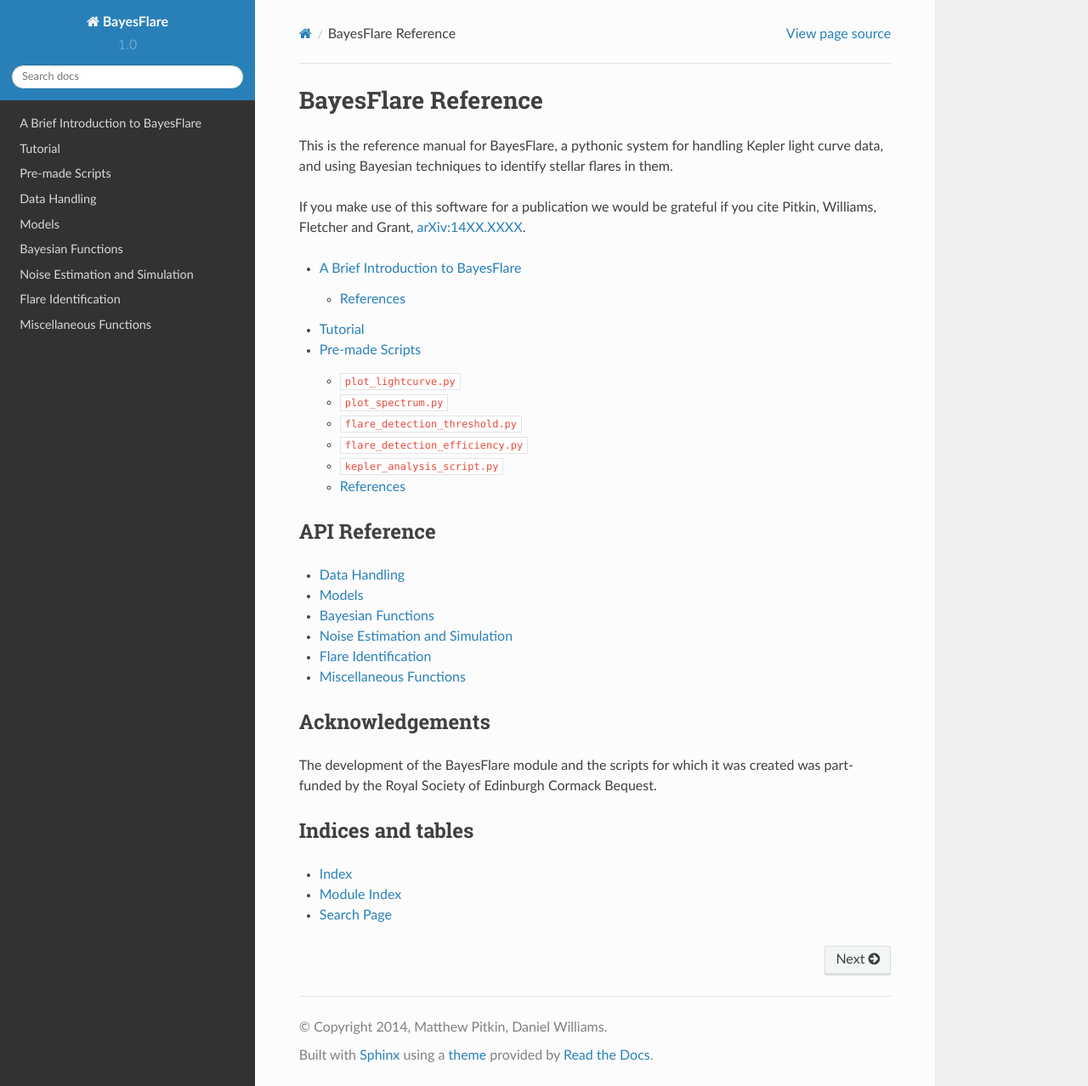
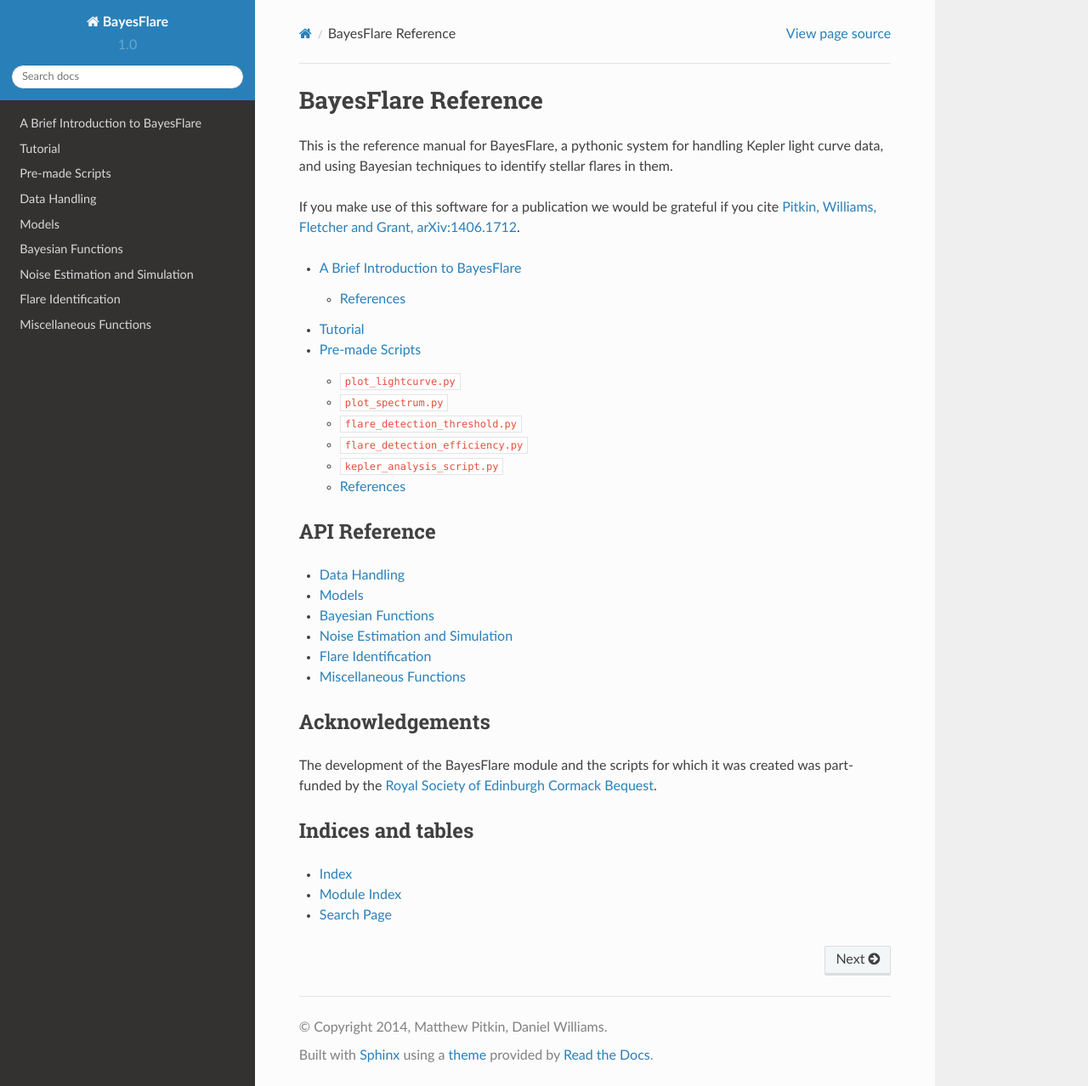
Before and after one commit to BayesFlare/bayesflare, a Sphinx documentation site: the page built from docs/source/index.rst, in a window 1280 px wide and 1278 px high. Shown: the whole window at 85% size. Built offline with Sphinx 7.4.7 and the Read the Docs theme 2.0.0, drawn with Linux system fonts in a browser that asks for light colours.

```diff
--- a/docs/source/bayes.rst
+++ b/docs/source/bayes.rst
@@ -97,4 +97,4 @@ Cython functions
 References
 ----------
 .. [1] http://mattpitkin.github.io/amplitude-marginaliser
-.. [2] Pitkin, Williams, Fletcher and Grant, 2014, `arXiv:14XX.XXXX <http://arxiv.org/abs/14XX.XXX>`_.
+.. [2] Pitkin, Williams, Fletcher and Grant, 2014, `arXiv:1406.1712 <http://arxiv.org/abs/1406.1712>`_.
--- a/docs/source/index.rst
+++ b/docs/source/index.rst
@@ -15,7 +15,7 @@ This is the reference manual for BayesFlare, a pythonic system for handling Kepl
 and using Bayesian techniques to identify stellar flares in them.
 
 If you make use of this software for a publication we would be grateful if you cite
-Pitkin, Williams, Fletcher and Grant, `arXiv:14XX.XXXX <http://arxiv.org/abs/14XX.XXXX>`_.
+`Pitkin, Williams, Fletcher and Grant, arXiv:1406.1712 <http://arxiv.org/abs/1406.1712>`_.
 
 .. toctree::
    :maxdepth: 2
@@ -41,8 +41,8 @@ API Reference
 Acknowledgements
 ================
 The development of the BayesFlare module and the scripts for which
-it was created was part-funded by the Royal Society of Edinburgh
-Cormack Bequest.
+it was created was part-funded by the `Royal Society of Edinburgh <http://www.royalsoced.org.uk/>`_
+`Cormack Bequest <http://www.royalsoced.org.uk/971_RobertCormackBequestPiazziSmythBequestVacationResearchScholarships.html>`_.
 
 Indices and tables
 ==================
--- a/docs/source/scripts.rst
+++ b/docs/source/scripts.rst
@@ -5,7 +5,7 @@ Pre-made Scripts
 
 The BayesFlare package is supplied with a number of pre-made scripts that can be
 used as examples of how to perform an analysis. Currently these scripts use the
-analysis parameters used for the search performed in `Pitkin, Williams, Fletcher & Grant <http://arxiv.org/abs/14XX.XXX>`_.
+analysis parameters used for the search performed in `Pitkin, Williams, Fletcher & Grant, arXiv:1406.1712 <http://arxiv.org/abs/1406.1712>`_.
 The scripts in general provide good examples of using the :class:`.OddsRatioDetector` class.
 
 .. _plot-light-curve-label:
```
Also changed, not shown: README.md (+2 -0 lines).
